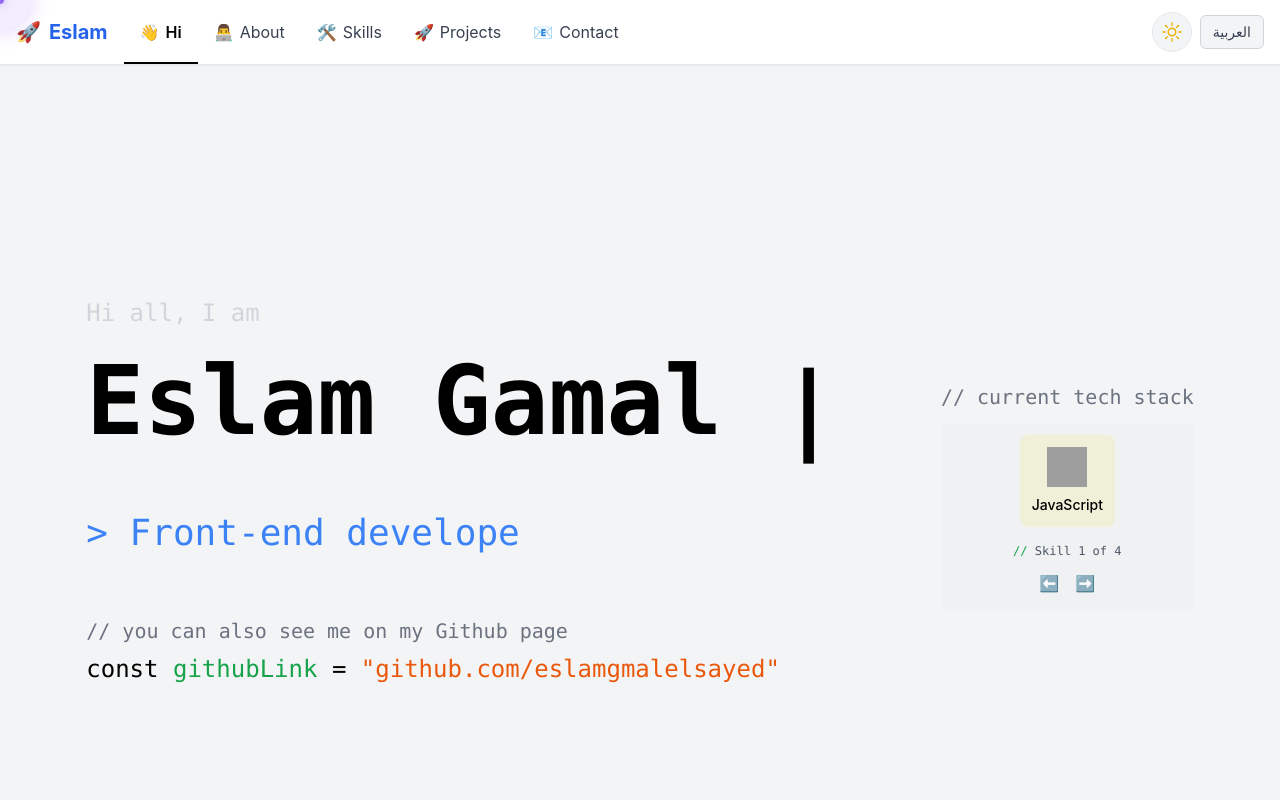
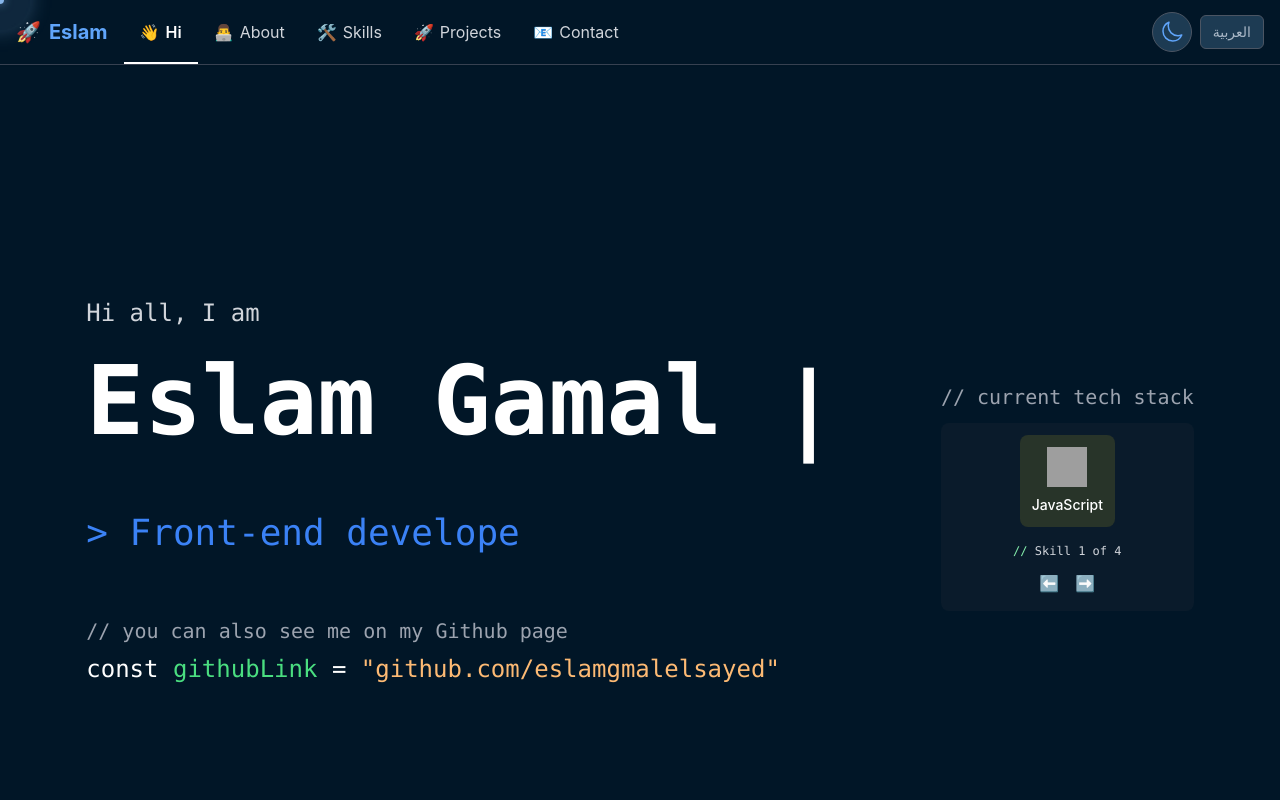
Before and after one commit to eslamgmalelsayed/portfolio, a Vue app: page / in a window 1280 px wide. Shown: the top 800 px of the page. Built offline with nearby package versions, Linux system fonts and the light colour scheme; grey boxes are pictures that could not be loaded.

Commit message:
set def sett

```diff
--- a/src/main.ts
+++ b/src/main.ts
@@ -3,6 +3,10 @@ import App from './App.vue'
 import router from './router'
 import i18n from './i18n'
 import './assets/style.css'
+import { initializePreferences } from './utils/preferences'
+
+// Initialize user preferences (theme and language) before mounting the app
+initializePreferences()
 
 const app = createApp(App)
 app.use(router)
--- a/src/utils/preferences.ts
+++ b/src/utils/preferences.ts
@@ -11,7 +11,7 @@ const LANGUAGE_KEY = 'portfolio_language';
 const DIRECTION_KEY = 'portfolio_direction';
 
 // Default values
-const DEFAULT_THEME: ThemePreference = 'light';
+const DEFAULT_THEME: ThemePreference = 'dark';
 const DEFAULT_LANGUAGE: LanguagePreference = 'en';
 const DEFAULT_DIRECTION: DirectionPreference = 'ltr';
 
```
